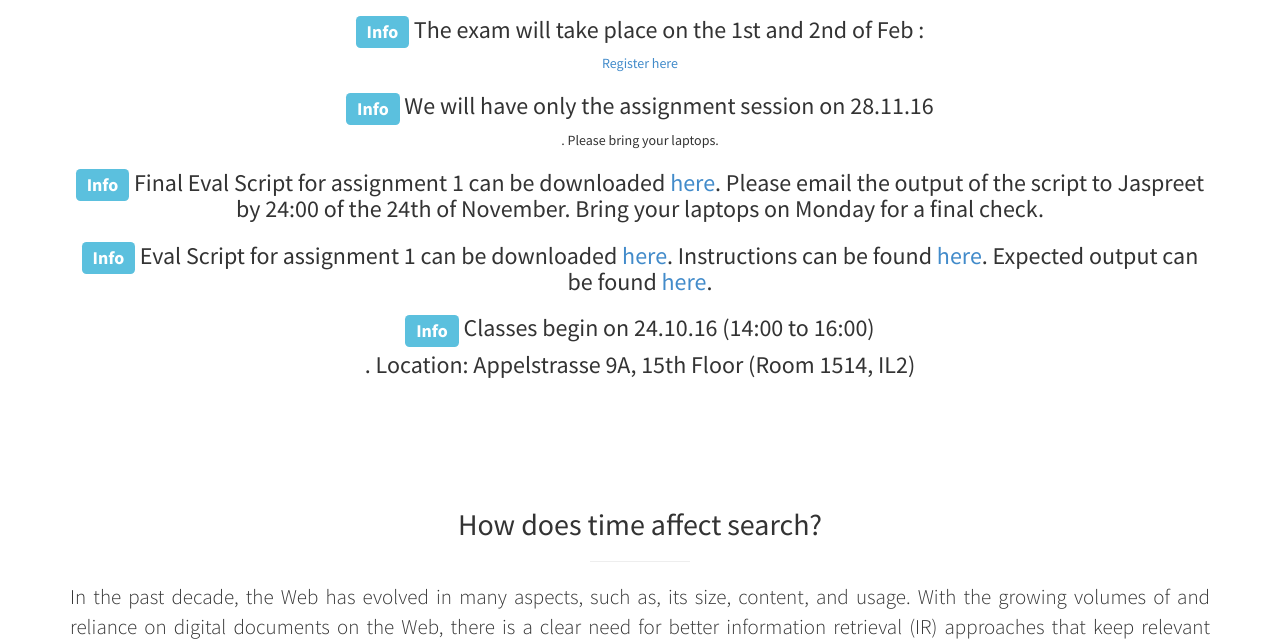
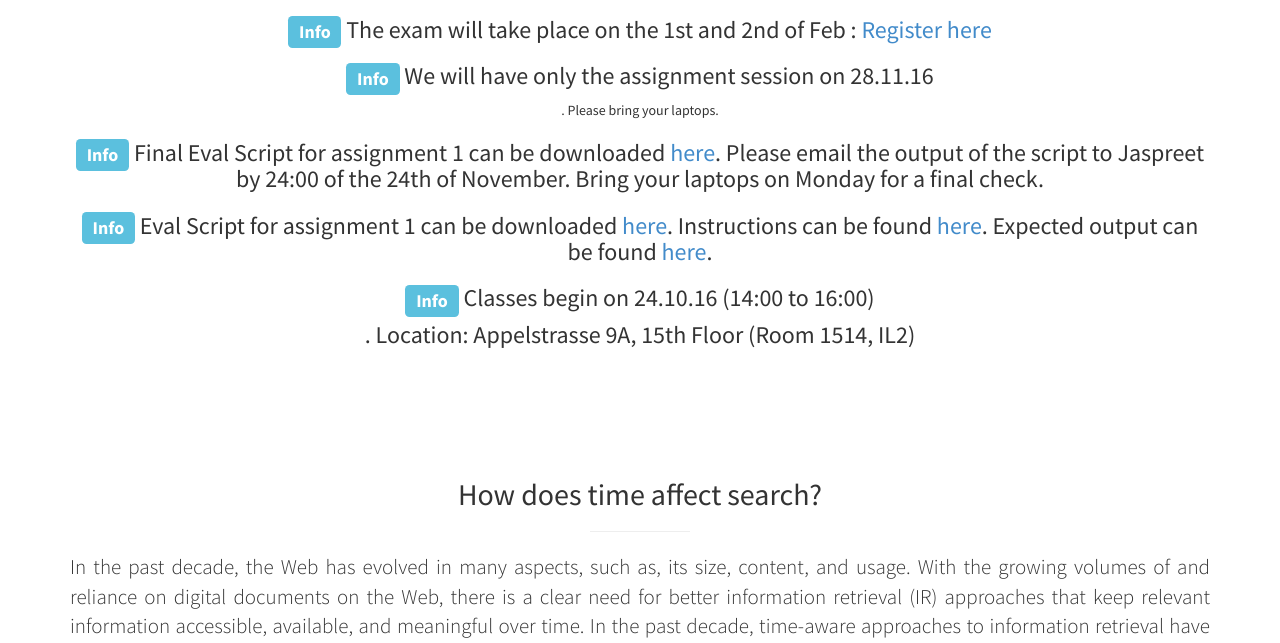
Before and after one commit to singhL3S/TempIR, a plain HTML site: page index.html in a window 1280 px wide. Shown: the part 457-1100 px from the top of the page. Drawn offline with Linux system fonts and the light colour scheme.

Commit message:
minor html change

```diff
--- a/index.html
+++ b/index.html
@@ -124,7 +124,7 @@
                 <hr class="small">
                 <ul class="list-unstyled">
 
-                   <li> <h3><span class="label label-info">Info</span> The exam will take place on the 1st and 2nd of Feb : </h3> <a href="http://doodle.com/poll/5am7etnyggbfzubw"> Register here </a> </li>
+                   <li> <h3><span class="label label-info">Info</span> The exam will take place on the 1st and 2nd of Feb :  <a href="http://doodle.com/poll/5am7etnyggbfzubw"> Register here </a> </h3></li>
                    <li> <h3><span class="label label-info">Info</span> We will have only the assignment session on 28.11.16 </h3>. Please bring your laptops. </li>
 
                   <li> <h3><span class="label label-info">Info</span> Final Eval Script for assignment 1 can be downloaded <a href="./lectures/finalscript.jar">here</a>.
```
